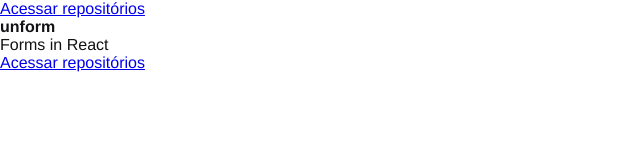
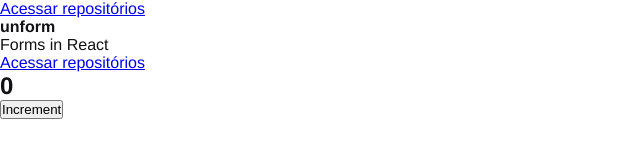
Before and after one commit to marinapsvreis/rocketseat-ignite-reactjs-github-explorer, a React app: page / in a window 1280 px wide. Shown: the part 136-300 px from the top of the page, without its empty margins (0-640 px from the left). Built offline with nearby package versions, Linux system fonts and the light colour scheme.

Commit message:
:sparkles: Entendendo estado e utilizando o hook useState

```diff
--- a/src/App.jsx
+++ b/src/App.jsx
@@ -1,6 +1,12 @@
-import { RepositoryList } from './components/RepositoryList';
-import './styles/global.scss';
+import { Counter } from "./components/Counter";
+import { RepositoryList } from "./components/RepositoryList";
+import "./styles/global.scss";
 
 export function App() {
-    return <RepositoryList/>
+  return (
+    <>
+      <RepositoryList />
+      <Counter />
+    </>
+  );
 }
--- /dev/null
+++ b/src/components/Counter.jsx
@@ -0,0 +1,17 @@
+import { useState } from 'react';
+
+export function Counter(){
+
+    const [counter, setCounter] = useState(0);
+
+    function increment(){
+        setCounter(counter + 1);
+    }
+
+    return (
+        <div>
+            <h2>{ counter }</h2>
+            <button type="button" onClick={increment}>Increment</button>
+        </div>
+    );
+}
```
